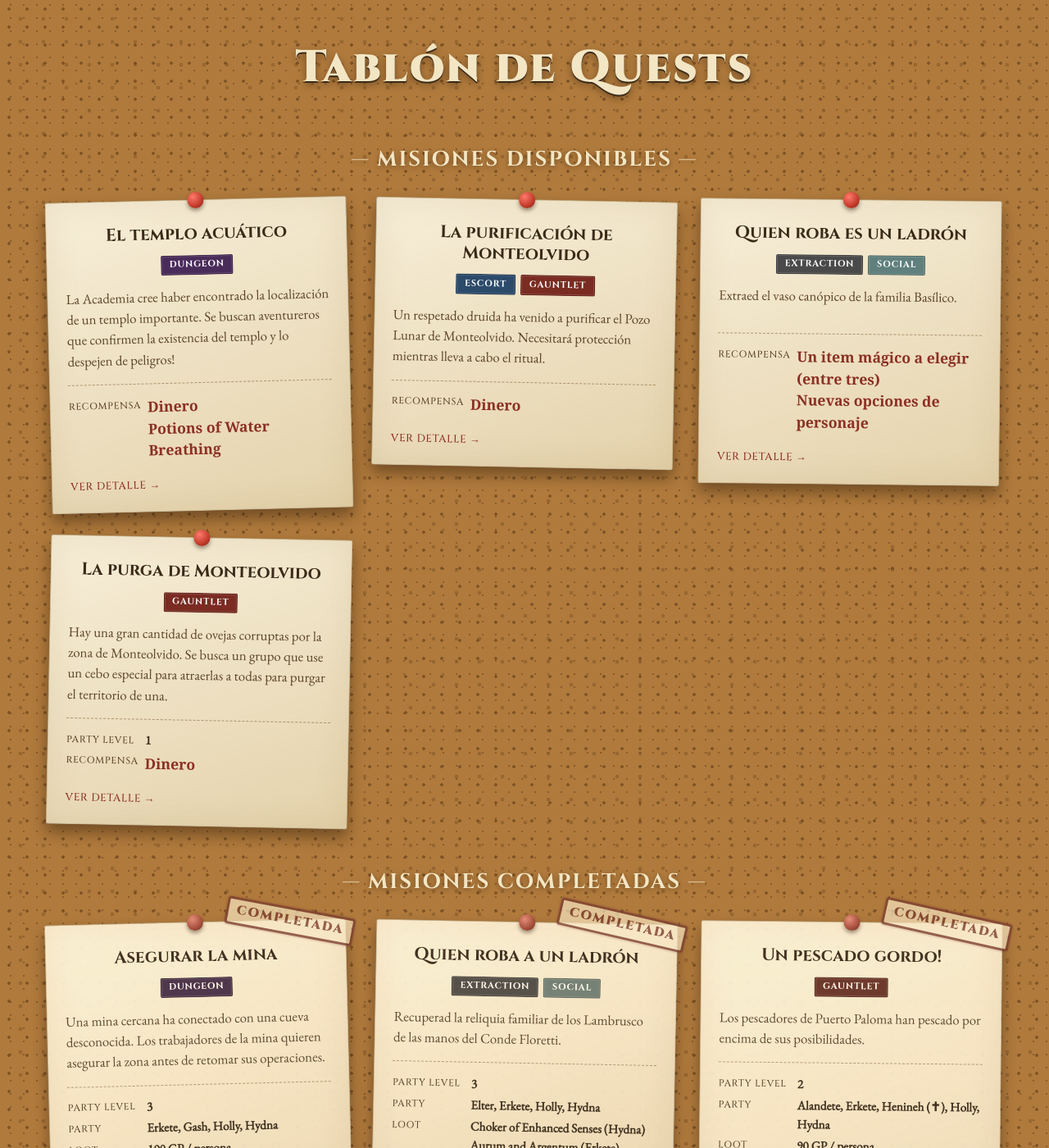
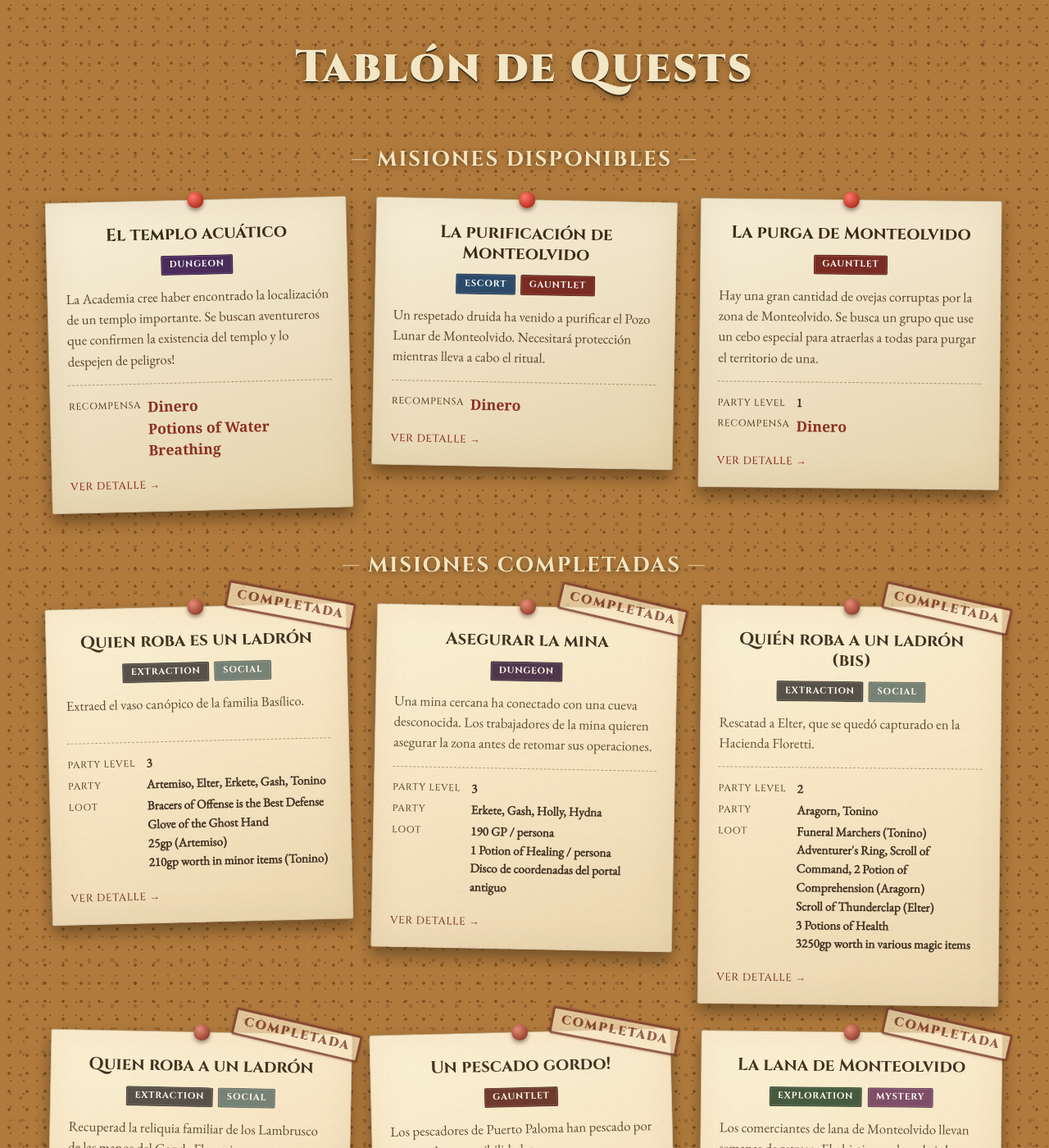
Before and after one commit to Eromythic/quests, a Jekyll site: the page built from index.html, in a window 1280 px wide and 1400 px high. Shown: the whole window at 82% size. Built offline with Jekyll 4.4.1, drawn with Linux system fonts in a browser that asks for light colours; some web fonts are replaced.

Commit message:
update completed quests

```diff
--- a/_quests/family-feud-2.md
+++ b/_quests/family-feud-2a.md
@@ -5,14 +5,16 @@ tags: [extraction, social]
 reward:
 - "Un item mágico a elegir (entre tres)"
 - "Nuevas opciones de personaje"
-status: available
+status: completed
 
-#party_level: 3
-#completed_on: 2026-08-25
-#participants: [Elter, Erkete, Holly, Hydna]
-#rewards_granted:
-#- "Choker of Enhanced Senses (Hydna)"
-#- "Aurum and Argentum (Erkete)"
+party_level: 3
+completed_on: 2026-09-24
+participants: [Artemiso, Elter, Erkete, Gash, Tonino]
+rewards_granted:
+- "Bracers of Offense is the Best Defense"
+- "Glove of the Ghost Hand"
+- "25gp (Artemiso)"
+- "210gp worth in minor items (Tonino)"
 ---
 
 Contentos con el éxito de la anterior operación, la familia Lambrusco decide contrataros para una segunda operación sospechosamente similar: quieren que extraigais una reliquia de las tierras del Conde Basílico. Igual que la vez anterior, no deberíais herir a nadie y bajo ningún concepto podéis dejar víctimas mortales.
--- /dev/null
+++ b/_quests/family-feud-2b.md
@@ -0,0 +1,21 @@
+---
+title: "Quién roba a un ladrón (bis)"
+brief: "Rescatad a Elter, que se quedó capturado en la Hacienda Floretti."
+tags: [extraction, social]
+reward:
+- "Un item mágico a elegir (entre dos)"
+- "Elter escapa su captura"
+status: completed
+
+party_level: 2
+completed_on: 2026-08-30
+participants: [Aragorn, Tonino]
+rewards_granted:
+- "Funeral Marchers (Tonino)"
+- "Adventurer's Ring, Scroll of Command, 2 Potion of Comprehension (Aragorn)"
+- "Scroll of Thunderclap (Elter)"
+- "3 Potions of Health"
+- "3250gp worth in various magic items"
+---
+
+Elter quedó capturado en la hacienda Floretti durante su anterior misión. Rescatadlo!
```
